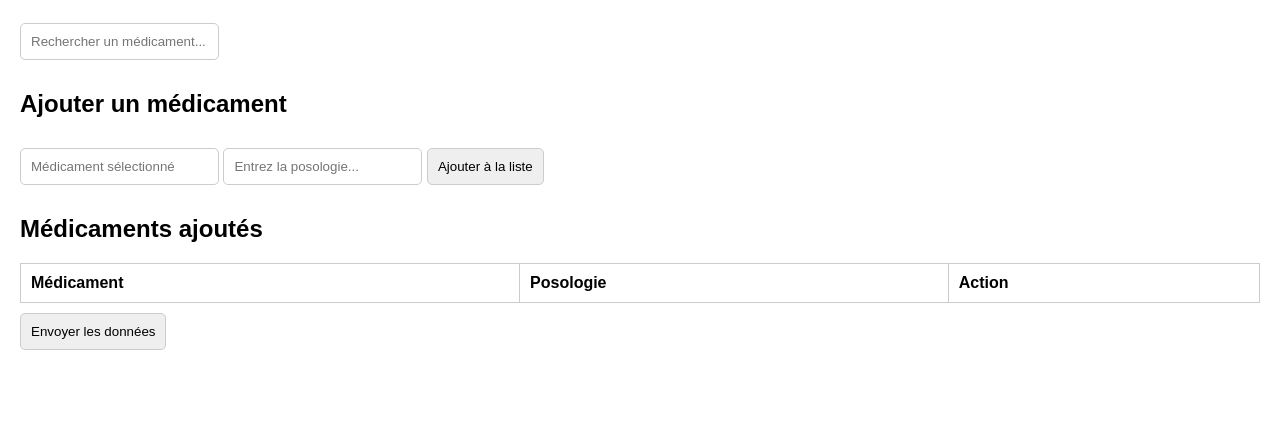
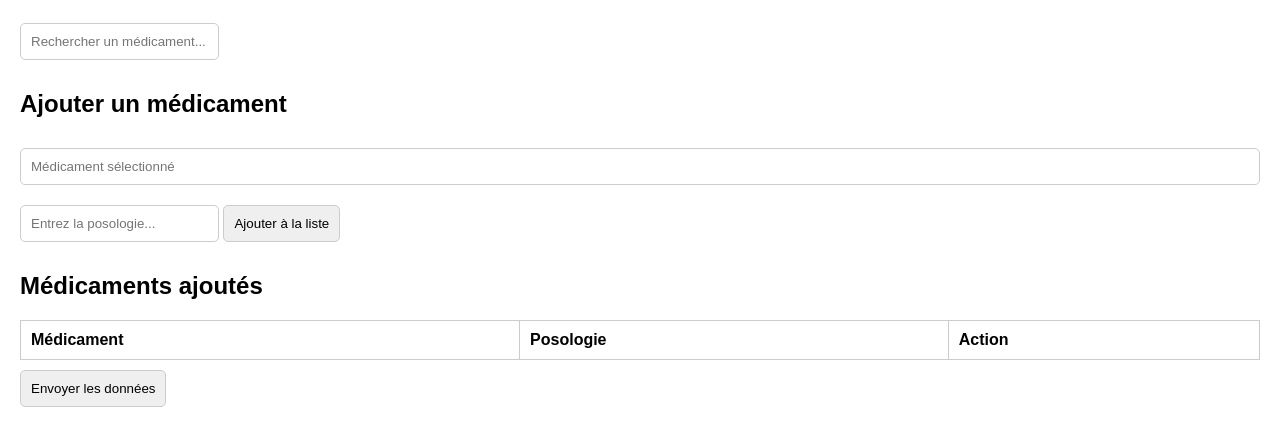
Before and after one commit to consultation2024/medicament-search, a plain HTML site: page index.html in a window 1280 px wide. Shown: the part 101-546 px from the top of the page. Drawn offline with nearby package versions, Linux system fonts and the light colour scheme; no server answers.

Commit message:
Update index.html

```diff
--- a/index.html
+++ b/index.html
@@ -18,6 +18,12 @@
             padding: 10px;
             border: 1px solid #ccc;
             border-radius: 5px;
+        }
+        #selectedMedication {
+            text-align: left; /* Aligne le texte à gauche */
+            padding: 10px;    /* Ajoute un espace intérieur */
+            width: 100%;      /* Optionnel : ajuste la largeur */
+            box-sizing: border-box; /* Assure que le padding n'affecte pas la largeur */
         }
         #results {
             margin-top: 20px;
```
